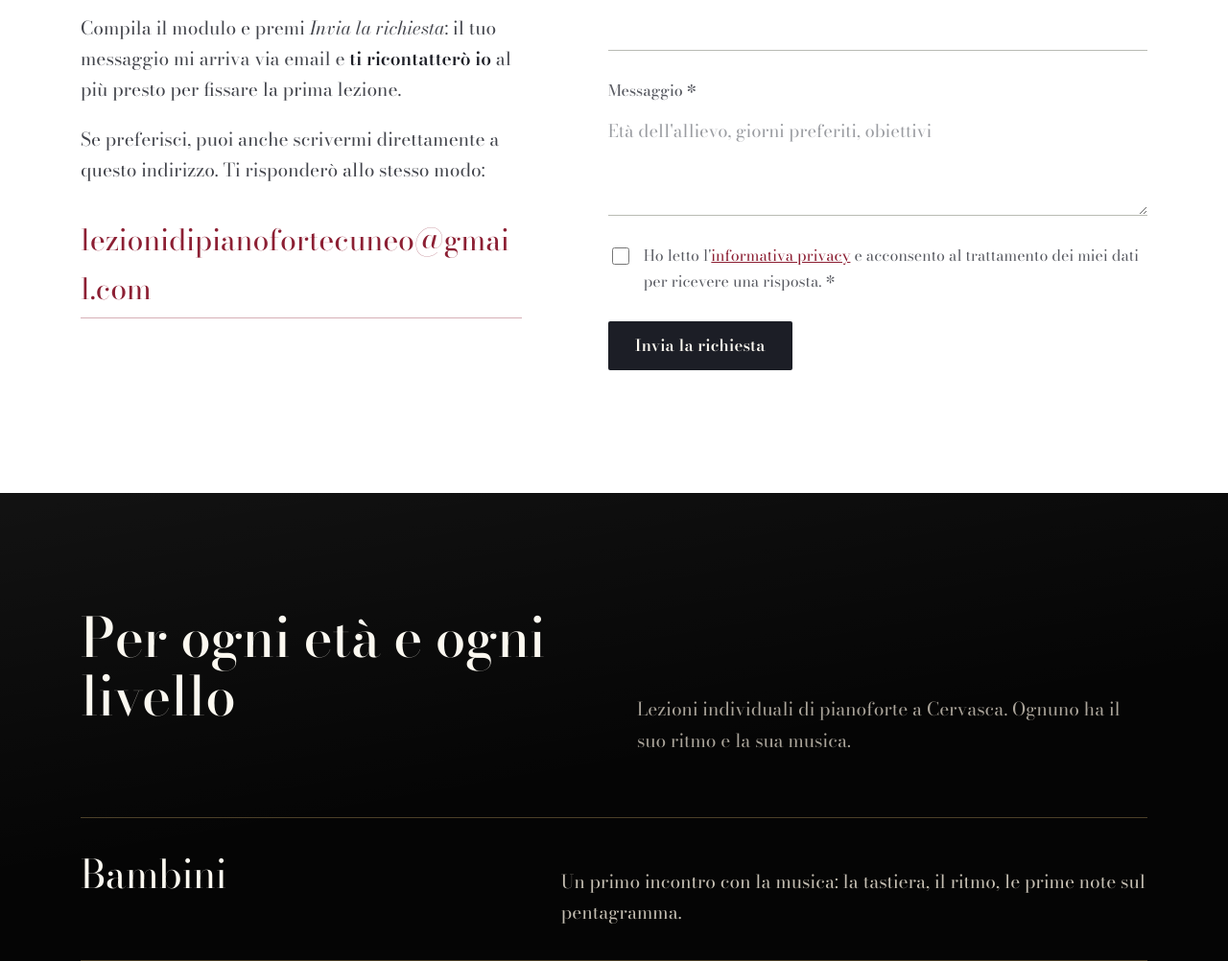
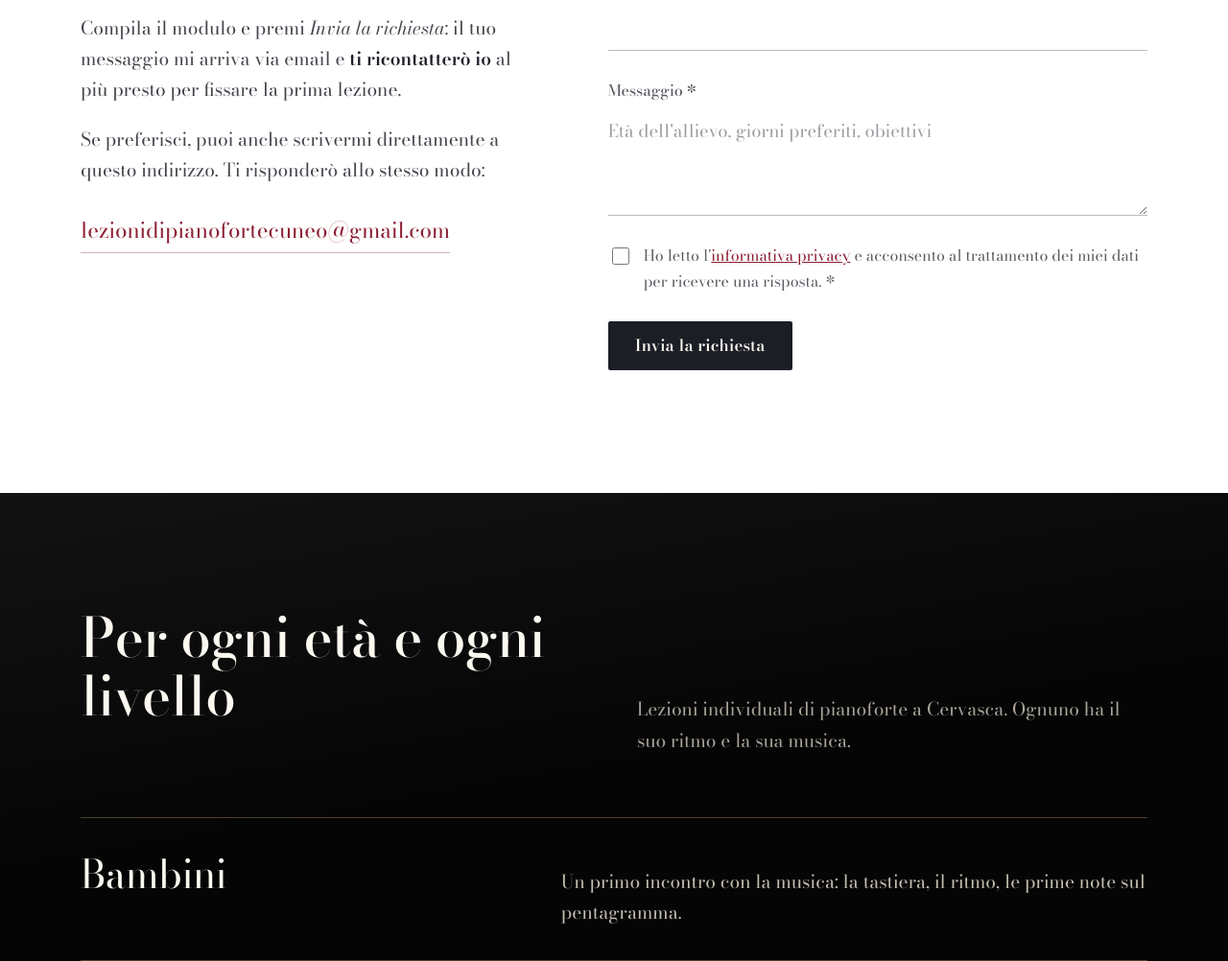
Before and after one commit to Gianma1/Gianma1.github.io, a plain HTML site: page index.html in a window 1280 px wide. Shown: the part 1770-2772 px from the top of the page at 96% size. Drawn offline with Linux system fonts and the light colour scheme.

Commit message:
Email dei contatti su una sola riga
Co-Authored-By: Claude Opus 5.5 <noreply@anthropic.com>
Claude-Session: https://claude.ai/code/session_01TZCzpr6qYGCTHLEcgWV69C

```diff
--- a/index.html
+++ b/index.html
@@ -255,8 +255,9 @@ section{scroll-margin-top:var(--nav-h)}
 .contatti .contenitore{display:grid;grid-template-columns:minmax(0,.9fr) minmax(0,1.1fr);gap:clamp(40px,7vw,112px);position:relative}
 .contatti p{color:#43454c}
 .contatti strong{color:var(--inchiostro);font-weight:600}
-.indirizzo-email{display:inline-block;font-family:var(--display);font-size:clamp(1.4rem,2.4vw,1.9rem);color:var(--feltro);
-  text-decoration:none;border-bottom:1px solid rgba(140,31,51,.35);padding-bottom:4px;margin:.4em 0 1.4em;word-break:break-all}
+.indirizzo-email{display:inline-block;max-width:100%;font-family:var(--display);font-size:clamp(1rem,1.75vw,1.5rem);color:var(--feltro);
+  text-decoration:none;border-bottom:1px solid rgba(140,31,51,.35);padding-bottom:4px;margin:.4em 0 1.4em;white-space:nowrap}
+@media (max-width:860px){.indirizzo-email{font-size:min(1.5rem,4.3vw)}}
 .indirizzo-email:hover{color:var(--inchiostro);border-color:var(--inchiostro)}
 
 .modulo{display:grid;grid-template-columns:1fr 1fr;gap:28px 32px}
```
